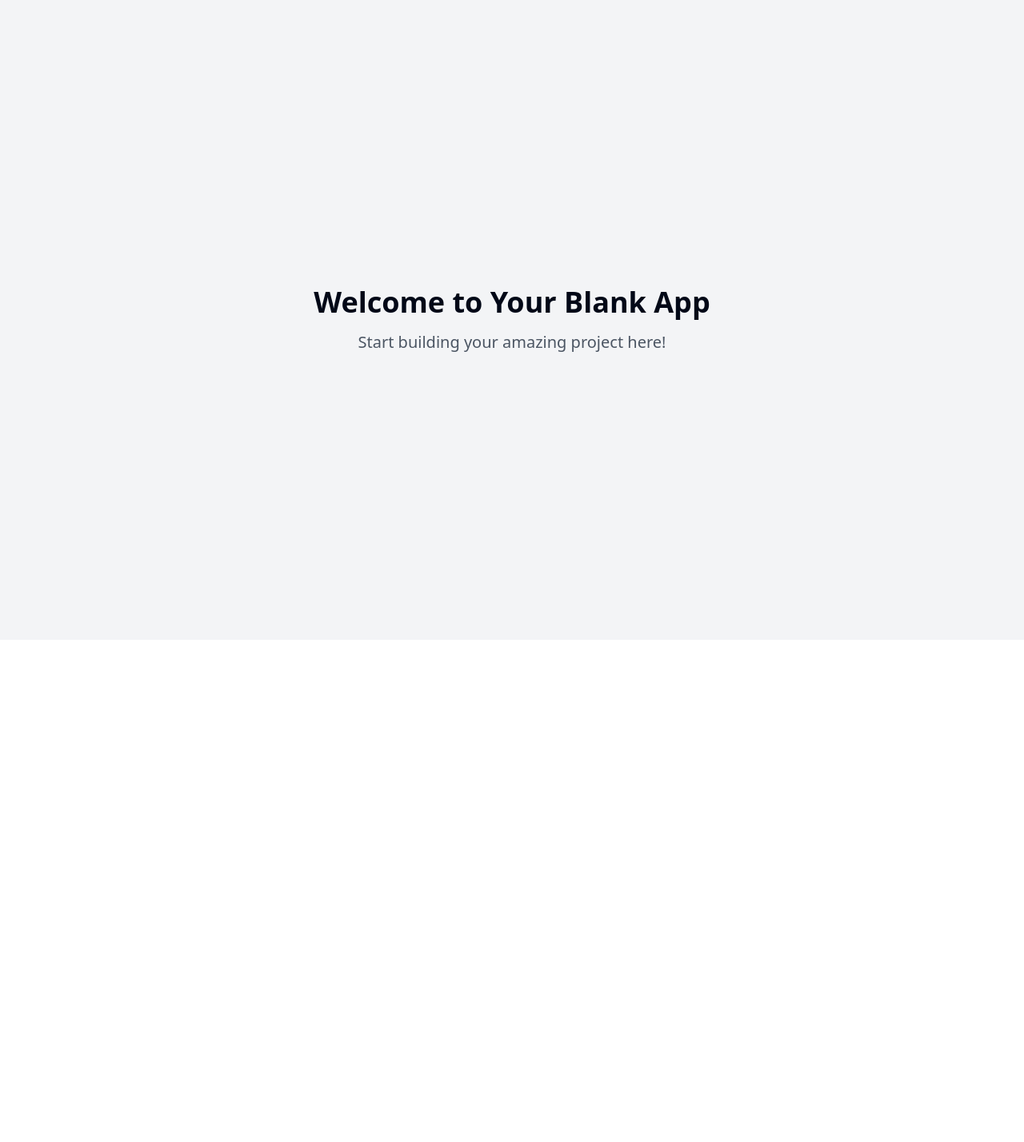
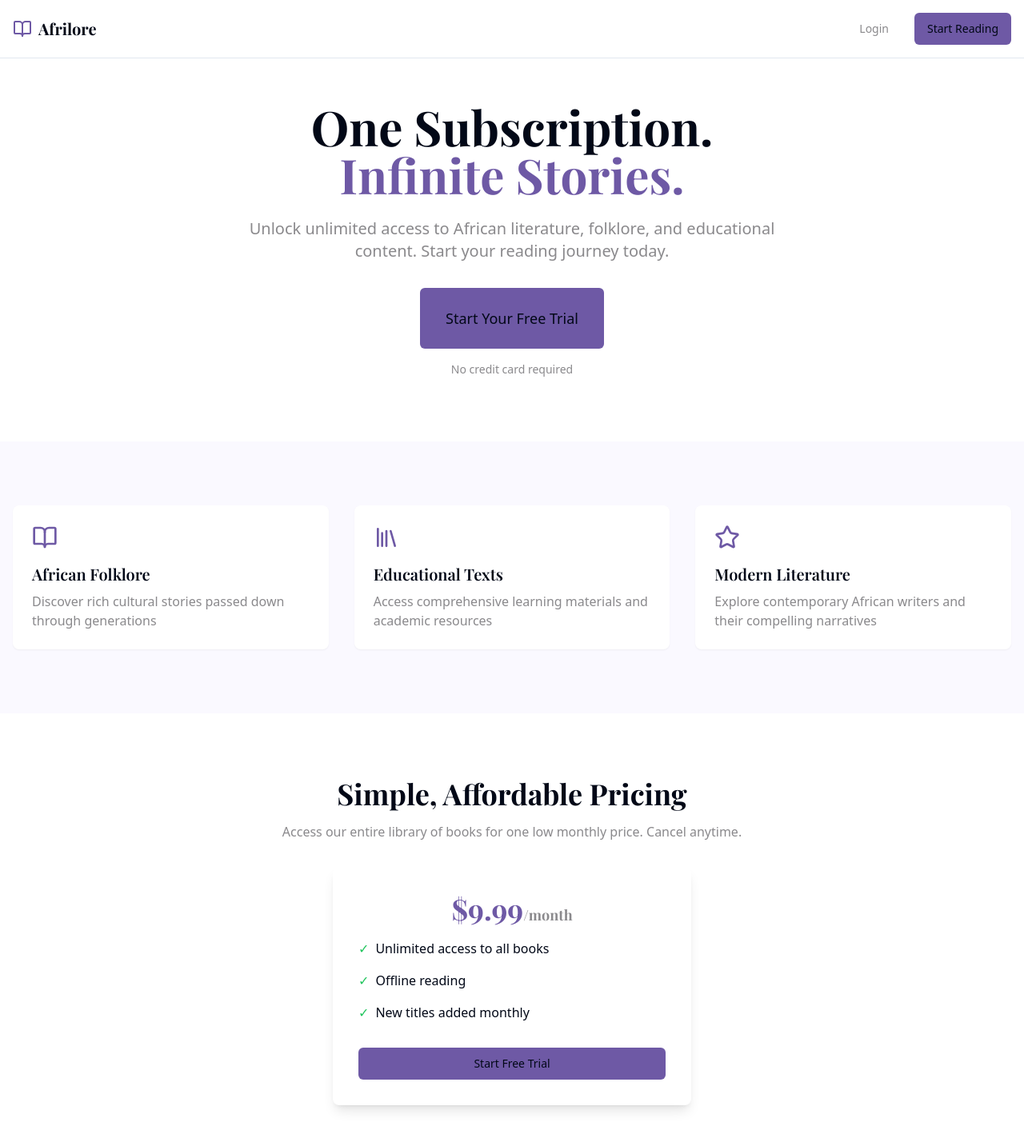
Before and after one commit to AndiswaCyria/afrilore-infinite-tales, a React (Vite) app: page / in a window 1280 px wide. Shown: the top 1428 px of the page at 80% size. Before the commit the page ends 800 px from the top, so only its background shows below. Built offline with nearby package versions, Linux system fonts and the light colour scheme.

Commit message:
feat: Implement Afrilore landing page
Adds a landing page for the Afrilore streaming platform, featuring a minimalist design and information about the platform's offerings.

```diff
--- a/index.html
+++ b/index.html
@@ -1,14 +1,16 @@
+
 <!DOCTYPE html>
 <html lang="en">
   <head>
     <meta charset="UTF-8" />
     <meta name="viewport" content="width=device-width, initial-scale=1.0" />
-    <title>afrilore-infinite-tales</title>
-    <meta name="description" content="Lovable Generated Project" />
-    <meta name="author" content="Lovable" />
+    <title>Afrilore - One Subscription. Infinite Stories.</title>
+    <meta name="description" content="Access unlimited African literature, folklore, and educational content with one simple subscription." />
+    <meta name="author" content="Afrilore" />
+    <link rel="stylesheet" href="https://fonts.googleapis.com/css2?family=Playfair+Display:wght@400;600;700&display=swap" />
 
-    <meta property="og:title" content="afrilore-infinite-tales" />
-    <meta property="og:description" content="Lovable Generated Project" />
+    <meta property="og:title" content="Afrilore - One Subscription. Infinite Stories." />
+    <meta property="og:description" content="Access unlimited African literature, folklore, and educational content with one simple subscription." />
     <meta property="og:type" content="website" />
     <meta property="og:image" content="https://lovable.dev/opengraph-image-p98pqg.png" />
 
@@ -16,7 +18,6 @@
     <meta name="twitter:site" content="@lovable_dev" />
     <meta name="twitter:image" content="https://lovable.dev/opengraph-image-p98pqg.png" />
   </head>
-
   <body>
     <div id="root"></div>
     <!-- IMPORTANT: DO NOT REMOVE THIS SCRIPT TAG OR THIS VERY COMMENT! -->
--- /dev/null
+++ b/src/components/Features.tsx
@@ -0,0 +1,46 @@
+
+import { BookOpen, Library, Star } from "lucide-react";
+
+const features = [
+  {
+    icon: <BookOpen className="h-8 w-8" />,
+    title: "African Folklore",
+    description: "Discover rich cultural stories passed down through generations",
+  },
+  {
+    icon: <Library className="h-8 w-8" />,
+    title: "Educational Texts",
+    description: "Access comprehensive learning materials and academic resources",
+  },
+  {
+    icon: <Star className="h-8 w-8" />,
+    title: "Modern Literature",
+    description: "Explore contemporary African writers and their compelling narratives",
+  },
+];
+
+const Features = () => {
+  return (
+    <section className="py-20 bg-primary-light/20">
+      <div className="container mx-auto px-4">
+        <div className="grid grid-cols-1 md:grid-cols-3 gap-8">
+          {features.map((feature, index) => (
+            <div
+              key={index}
+              className="p-6 bg-white rounded-lg shadow-sm hover:shadow-md transition-shadow animate-fade-in"
+              style={{ animationDelay: `${index * 200}ms` }}
+            >
+              <div className="text-primary mb-4">{feature.icon}</div>
+              <h3 className="font-playfair text-xl font-semibold mb-2">
+                {feature.title}
+              </h3>
+              <p className="text-secondary">{feature.description}</p>
+            </div>
+          ))}
+        </div>
+      </div>
+    </section>
+  );
+};
+
+export default Features;
--- /dev/null
+++ b/src/components/Navigation.tsx
@@ -0,0 +1,26 @@
+
+import { BookOpen } from "lucide-react";
+import { Button } from "@/components/ui/button";
+
+const Navigation = () => {
+  return (
+    <nav className="fixed w-full bg-white/80 backdrop-blur-sm z-50 border-b">
+      <div className="container mx-auto px-4 py-4 flex items-center justify-between">
+        <div className="flex items-center gap-2">
+          <BookOpen className="h-6 w-6 text-primary" />
+          <span className="font-playfair text-xl font-bold">Afrilore</span>
+        </div>
+        <div className="flex items-center gap-4">
+          <Button variant="ghost" className="text-secondary hover:text-primary">
+            Login
+          </Button>
+          <Button className="bg-primary hover:bg-primary/90">
+            Start Reading
+          </Button>
+        </div>
+      </div>
+    </nav>
+  );
+};
+
+export default Navigation;
--- a/src/pages/Index.tsx
+++ b/src/pages/Index.tsx
@@ -1,12 +1,71 @@
-// Update this page (the content is just a fallback if you fail to update the page)
+
+import Navigation from "@/components/Navigation";
+import Features from "@/components/Features";
+import { Button } from "@/components/ui/button";
 
 const Index = () => {
   return (
-    <div className="min-h-screen flex items-center justify-center bg-gray-100">
-      <div className="text-center">
-        <h1 className="text-4xl font-bold mb-4">Welcome to Your Blank App</h1>
-        <p className="text-xl text-gray-600">Start building your amazing project here!</p>
-      </div>
+    <div className="min-h-screen bg-white">
+      <Navigation />
+
+      {/* Hero Section */}
+      <section className="pt-32 pb-20">
+        <div className="container mx-auto px-4 text-center">
+          <h1 className="font-playfair text-4xl md:text-6xl font-bold mb-6 animate-fade-in">
+            One Subscription.
+            <br />
+            <span className="text-primary">Infinite Stories.</span>
+          </h1>
+          <p className="text-secondary text-lg md:text-xl max-w-2xl mx-auto mb-8 animate-slide-up">
+            Unlock unlimited access to African literature, folklore, and educational content.
+            Start your reading journey today.
+          </p>
+          <Button className="bg-primary hover:bg-primary/90 text-lg px-8 py-6 h-auto animate-slide-up">
+            Start Your Free Trial
+          </Button>
+          <p className="text-sm text-secondary mt-4 animate-fade-in">
+            No credit card required
+          </p>
+        </div>
+      </section>
+
+      {/* Features Section */}
+      <Features />
+
+      {/* Pricing Section */}
+      <section className="py-20">
+        <div className="container mx-auto px-4 text-center">
+          <h2 className="font-playfair text-3xl md:text-4xl font-bold mb-4">
+            Simple, Affordable Pricing
+          </h2>
+          <p className="text-secondary mb-8 max-w-xl mx-auto">
+            Access our entire library of books for one low monthly price.
+            Cancel anytime.
+          </p>
+          <div className="bg-white rounded-lg shadow-lg max-w-md mx-auto p-8">
+            <div className="font-playfair text-4xl font-bold text-primary mb-4">
+              $9.99<span className="text-lg text-secondary">/month</span>
+            </div>
+            <ul className="text-left space-y-4 mb-8">
+              <li className="flex items-center gap-2">
+                <span className="text-green-500">✓</span>
+                Unlimited access to all books
+              </li>
+              <li className="flex items-center gap-2">
+                <span className="text-green-500">✓</span>
+                Offline reading
+              </li>
+              <li className="flex items-center gap-2">
+                <span className="text-green-500">✓</span>
+                New titles added monthly
+              </li>
+            </ul>
+            <Button className="w-full bg-primary hover:bg-primary/90">
+              Start Free Trial
+            </Button>
+          </div>
+        </div>
+      </section>
     </div>
   );
 };
--- a/tailwind.config.ts
+++ b/tailwind.config.ts
@@ -1,3 +1,4 @@
+
 import type { Config } from "tailwindcss";
 
 export default {
@@ -12,85 +13,42 @@ export default {
   theme: {
     container: {
       center: true,
-			padding: '2rem',
+      padding: "2rem",
       screens: {
-				'2xl': '1400px'
-			}
+        "2xl": "1400px",
+      },
     },
     extend: {
+      fontFamily: {
+        'playfair': ['Playfair Display', 'serif'],
+      },
       colors: {
-				border: 'hsl(var(--border))',
-				input: 'hsl(var(--input))',
-				ring: 'hsl(var(--ring))',
-				background: 'hsl(var(--background))',
-				foreground: 'hsl(var(--foreground))',
+        border: "hsl(var(--border))",
+        input: "hsl(var(--input))",
+        ring: "hsl(var(--ring))",
+        background: "hsl(var(--background))",
+        foreground: "hsl(var(--foreground))",
         primary: {
-					DEFAULT: 'hsl(var(--primary))',
-					foreground: 'hsl(var(--primary-foreground))'
+          DEFAULT: "#6E59A5",
+          light: "#E5DEFF",
         },
-				secondary: {
-					DEFAULT: 'hsl(var(--secondary))',
-					foreground: 'hsl(var(--secondary-foreground))'
+        secondary: "#8A898C",
       },
-				destructive: {
-					DEFAULT: 'hsl(var(--destructive))',
-					foreground: 'hsl(var(--destructive-foreground))'
-				},
-				muted: {
-					DEFAULT: 'hsl(var(--muted))',
-					foreground: 'hsl(var(--muted-foreground))'
-				},
-				accent: {
-					DEFAULT: 'hsl(var(--accent))',
-					foreground: 'hsl(var(--accent-foreground))'
-				},
-				popover: {
-					DEFAULT: 'hsl(var(--popover))',
-					foreground: 'hsl(var(--popover-foreground))'
-				},
-				card: {
-					DEFAULT: 'hsl(var(--card))',
-					foreground: 'hsl(var(--card-foreground))'
-				},
-				sidebar: {
-					DEFAULT: 'hsl(var(--sidebar-background))',
-					foreground: 'hsl(var(--sidebar-foreground))',
-					primary: 'hsl(var(--sidebar-primary))',
-					'primary-foreground': 'hsl(var(--sidebar-primary-foreground))',
-					accent: 'hsl(var(--sidebar-accent))',
-					'accent-foreground': 'hsl(var(--sidebar-accent-foreground))',
-					border: 'hsl(var(--sidebar-border))',
-					ring: 'hsl(var(--sidebar-ring))'
-				}
-			},
-			borderRadius: {
-				lg: 'var(--radius)',
-				md: 'calc(var(--radius) - 2px)',
-				sm: 'calc(var(--radius) - 4px)'
+      animation: {
+        "fade-in": "fadeIn 0.5s ease-out forwards",
+        "slide-up": "slideUp 0.5s ease-out forwards",
       },
       keyframes: {
-				'accordion-down': {
-					from: {
-						height: '0'
+        fadeIn: {
+          "0%": { opacity: "0" },
+          "100%": { opacity: "1" },
         },
-					to: {
-						height: 'var(--radix-accordion-content-height)'
-					}
+        slideUp: {
+          "0%": { transform: "translateY(20px)", opacity: "0" },
+          "100%": { transform: "translateY(0)", opacity: "1" },
         },
-				'accordion-up': {
-					from: {
-						height: 'var(--radix-accordion-content-height)'
       },
-					to: {
-						height: '0'
-					}
-				}
     },
-			animation: {
-				'accordion-down': 'accordion-down 0.2s ease-out',
-				'accordion-up': 'accordion-up 0.2s ease-out'
-			}
-		}
   },
   plugins: [require("tailwindcss-animate")],
 } satisfies Config;
```
Lines whose indentation alone changed are shown as unchanged.
